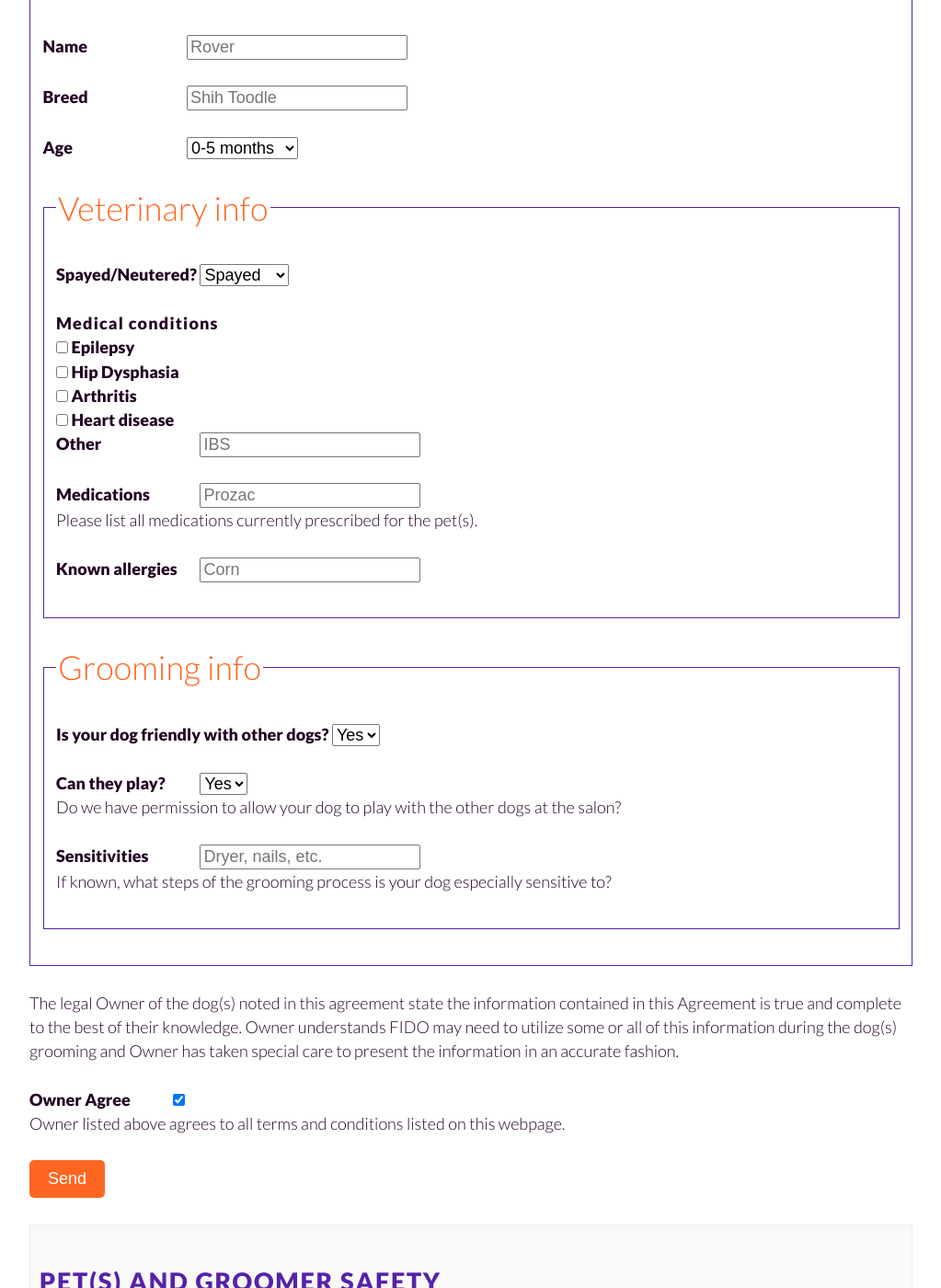
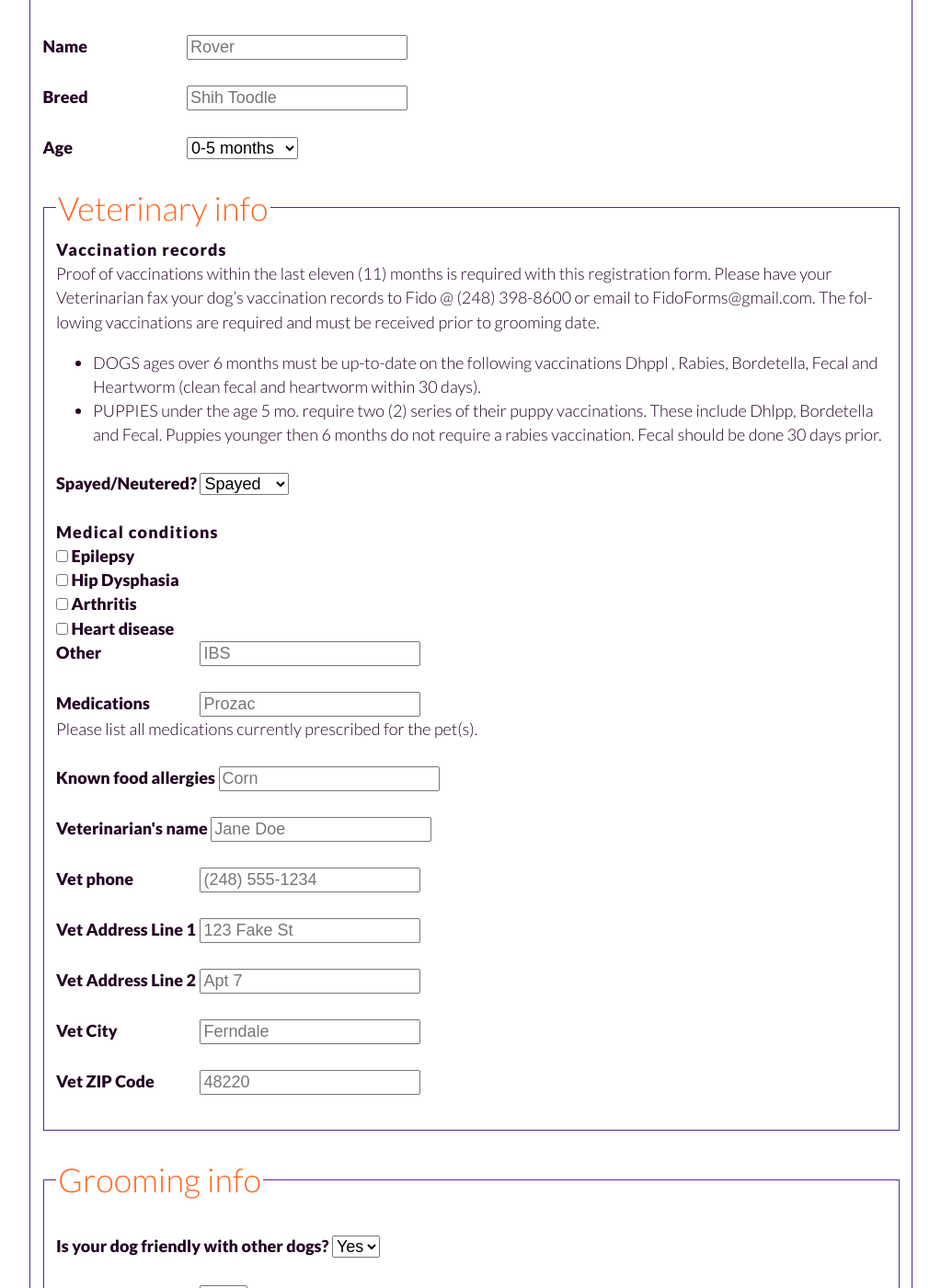
Before and after one commit to fidodogtraining/fidodogtraining.github.io, a Jekyll site: the page built from _forms/grooming-customer-agreement.html, in a window 1280 px wide and 1400 px high, scrolled down 1156 px. Shown: the whole window at 92% size, without its empty margins (128-1151 px from the left). Built offline with Jekyll 4.4.1, drawn with Linux system fonts in a browser that asks for light colours.

Commit message:
Add vet info back in

```diff
--- a/_forms/grooming-customer-agreement.html
+++ b/_forms/grooming-customer-agreement.html
@@ -88,6 +88,20 @@ regions:
       </select>
     </div>
     <fieldset><legend>Veterinary info</legend>
+      <strong>Vaccination records</strong><br />
+      Proof of vaccinations within the last eleven (11) months is required with
+      this registration form. Please have your Veterinarian fax your dog’s
+      vaccination records to Fido @ (248) 398-8600 or email to FidoForms@gmail.com.
+      The following vaccinations are required and must be received prior to grooming date.
+      <ul>
+        <li>DOGS ages over 6 months must be up-to-date on the following
+          vaccinations Dhppl , Rabies, Bordetella, Fecal and Heartworm (clean
+          fecal and heartworm within 30 days).</li>
+        <li>PUPPIES under the age 5 mo. require two (2) series of their puppy
+          vaccinations. These include Dhlpp, Bordetella
+          and Fecal. Puppies younger then 6 months do not require a rabies
+          vaccination. Fecal should be done 30 days prior.</li>
+      </ul>
       <div class="form-item">
         <label for="spayneuter">Spayed/Neutered?</label>
         <select id="spayneuter" name="spayneuter">
@@ -123,8 +137,32 @@ regions:
         <div class="description">Please list all medications currently prescribed for the pet(s).</div>
       </div>
       <div class="form-item">
-        <label for="allergies">Known allergies</label>
-        <input type="text" id="allergies" name="allergies" placeholder="Corn" />
+        <label for="foodallergies">Known food allergies</label>
+        <input type="text" id="foodallergies" name="foodallergies" placeholder="Corn" />
+      </div>
+      <div class="form-item">
+        <label for="vetname">Veterinarian's name</label>
+        <input type="text" id="vetname" name="vetname" placeholder="Jane Doe" />
+      </div>
+      <div class="form-item">
+        <label for="vetphone">Vet phone</label>
+        <input type="tel" id="vetphone" name="vetphone" placeholder="(248) 555-1234" />
+      </div>
+      <div class="form-item">
+        <label for="vetaddress">Vet Address Line 1</label>
+        <input type="text" id="vetaddress" name="vetaddress" placeholder="123 Fake St" />
+      </div>
+      <div class="form-item">
+        <label for="vetaddress2">Vet Address Line 2</label>
+        <input type="text" id="vetaddress2" name="vetaddress2" placeholder="Apt 7" />
+      </div>
+      <div class="form-item">
+        <label for="vetcity">Vet City</label>
+        <input type="text" id="vetcity" name="vetcity" placeholder="Ferndale" />
+      </div>
+      <div class="form-item">
+        <label for="vetzipcode">Vet ZIP Code</label>
+        <input type="text" id="vetzipcode" name="vetzipcode" placeholder="48220" />
       </div>
     </fieldset>
     <fieldset><legend>Grooming info</legend>
```
